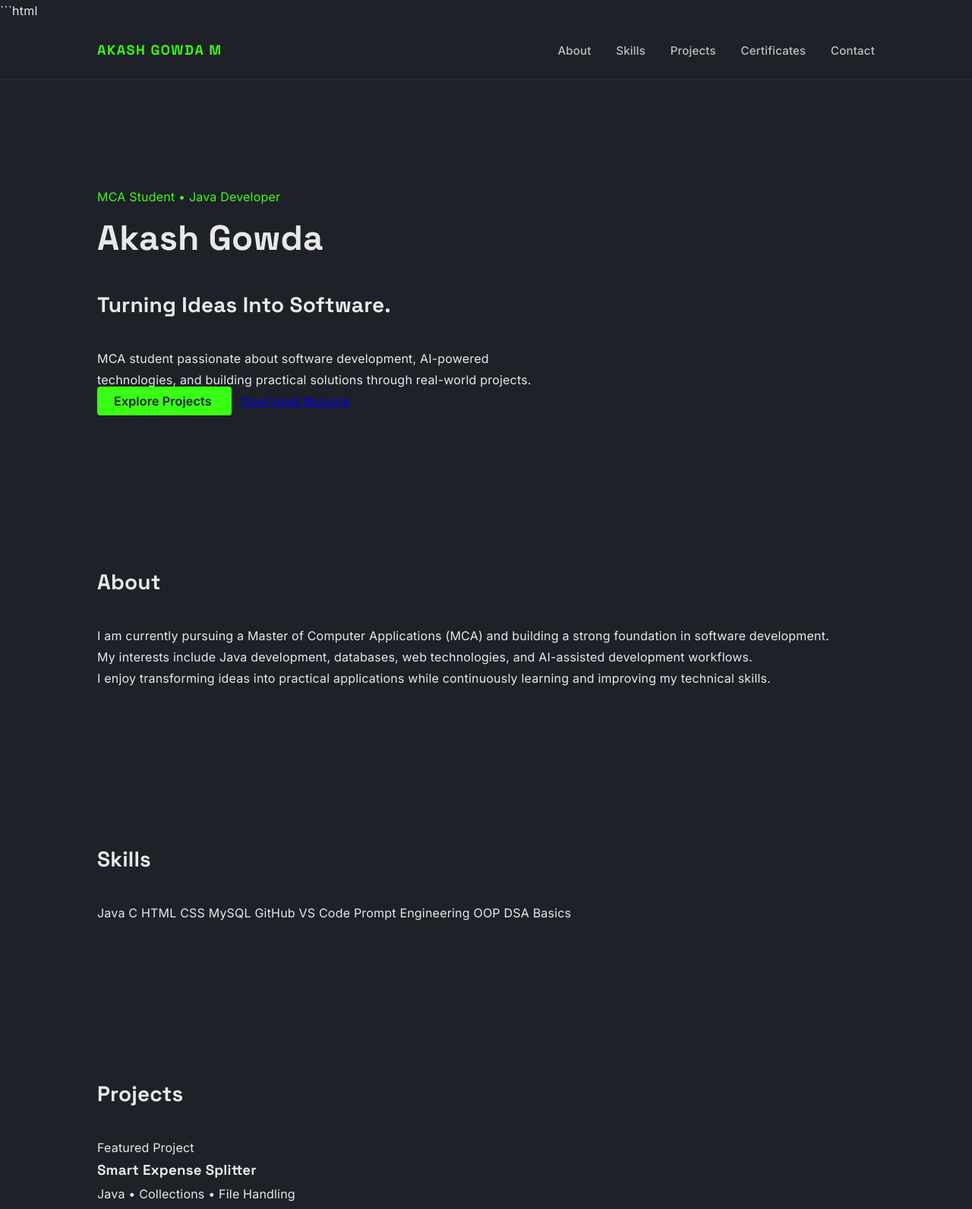
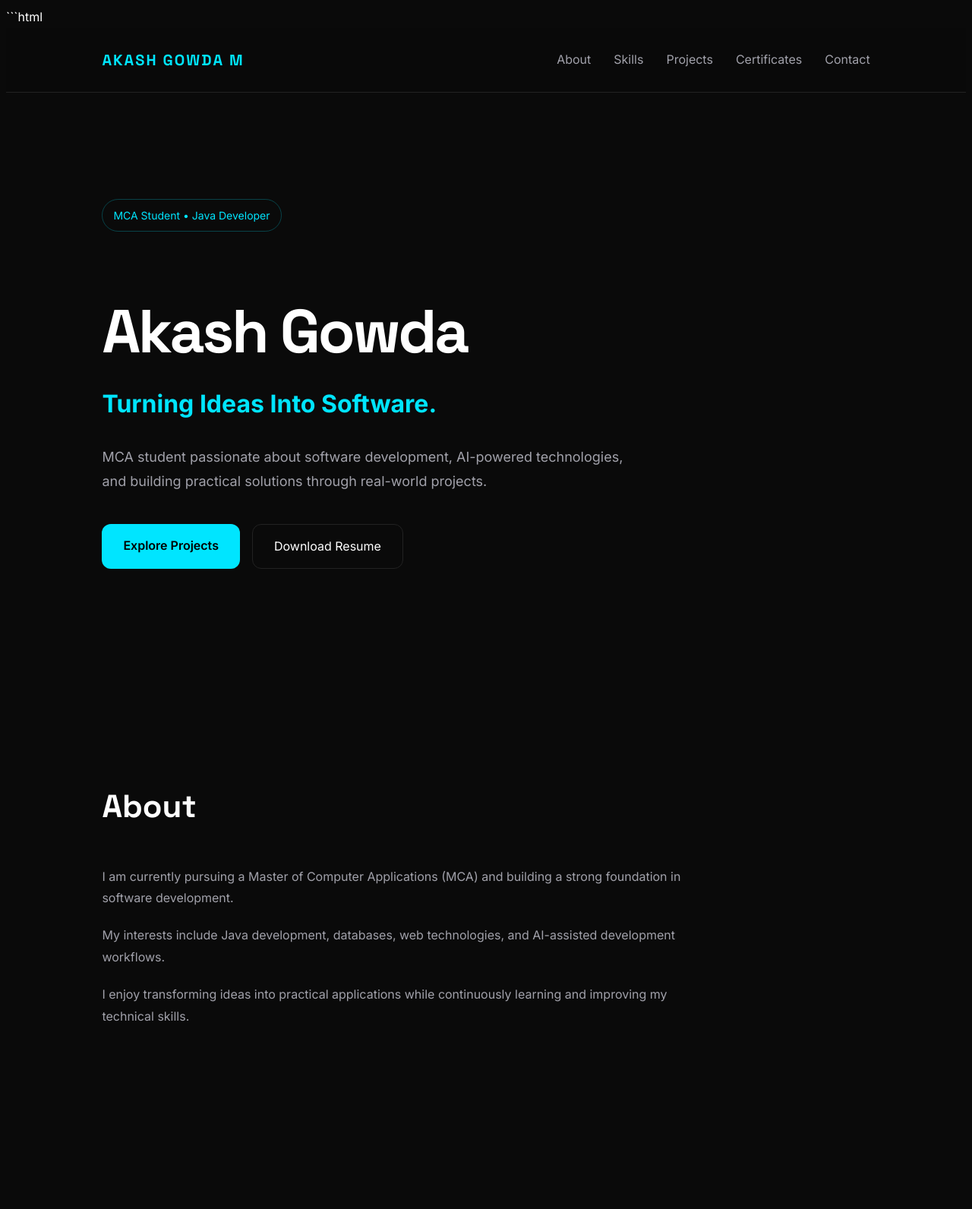
Before and after one commit to akash-gowda-737/akash-gowda-737.github.io, a plain HTML site: page index.html in a window 1280 px wide. Shown: the top 1592 px of the page at 76% size. Drawn offline with Linux system fonts and the light colour scheme.

Commit message:
Update style.css

```diff
--- a/style.css
+++ b/style.css
@@ -1,238 +1,415 @@
-/* ===============================
-   Global Reset
-================================ */
-* {
-    margin: 0;
-    padding: 0;
-    box-sizing: border-box;
+:root{
+    --bg:#0a0a0a;
+    --card:#111111;
+    --border:#222222;
+
+    --accent:#00e5ff;
+
+    --text:#ffffff;
+    --secondary:#a1a1aa;
 }
 
-/* ===============================
-   Base Styling
-================================ */
-body {
-    background: #1e2128;
-    color: #e8e8e8;
-    line-height: 1.75;
-    font-family: 'Inter', sans-serif;
-    letter-spacing: 0.2px;
+{
+    margin:0;
+    padding:0;
+    box-sizing:border-box;
 }
 
-/* Headings Typography */
-h1, h2, h3, .logo {
-    font-family: 'Space Grotesk', sans-serif;
+html{
+    scroll-behavior:smooth;
 }
 
-/* ===============================
-   Header
-================================ */
-header {
-    display: flex;
-    justify-content: space-between;
-    align-items: center;
-    padding: 22px 10%;
-    background: #1e2128;
-    position: sticky;
-    top: 0;
-    border-bottom: 1px solid #2c3038;
+body{
+    background:var(--bg);
+    color:var(--text);
+
+    font-family:'Inter',sans-serif;
+
+    line-height:1.8;
 }
 
-.logo {
-    font-weight: 600;
-    font-size: 18px;
-    color: #39ff14;
-    letter-spacing: 1.5px;
+/* HEADER */
+
+header{
+    position:sticky;
+    top:0;
+    z-index:1000;
+
+    display:flex;
+    justify-content:space-between;
+    align-items:center;
+
+    padding:24px 10%;
+
+    background:rgba(10,10,10,.95);
+
+    backdrop-filter:blur(10px);
+
+    border-bottom:1px solid var(--border);
 }
 
-/* ===============================
-   Navigation
-================================ */
-nav a {
-    margin-left: 28px;
-    text-decoration: none;
-    color: #bfbfbf;
-    font-weight: 500;
-    position: relative;
-    font-size: 15px;
+.logo{
+    font-family:'Space Grotesk',sans-serif;
+    font-size:20px;
+    font-weight:700;
+
+    color:var(--accent);
+
+    letter-spacing:2px;
 }
 
-nav a::after {
-    content: "";
-    position: absolute;
-    width: 0%;
-    height: 1px;
-    bottom: -5px;
-    left: 0;
-    background-color: #39ff14;
-    transition: width 0.3s ease;
+nav{
+    display:flex;
+    gap:30px;
 }
 
-nav a:hover::after {
-    width: 100%;
+nav a{
+    color:var(--secondary);
+
+    text-decoration:none;
+
+    transition:.3s;
 }
 
-nav a:hover {
-    color: #39ff14;
+nav a:hover{
+    color:var(--accent);
 }
 
-/* ===============================
-   Hero Section
-================================ */
-.hero {
-    padding: 140px 10% 100px;
-    position: relative;
-    max-width: 850px;
+/* HERO */
+
+.hero{
+    padding:140px 10%;
+    max-width:1000px;
 }
 
-.hero-glow {
-    position: absolute;
-    top: -180px;
-    left: 50%;
-    transform: translateX(-50%);
-    width: 600px;
-    height: 600px;
-    background: radial-gradient(circle, rgba(57,255,20,0.10) 0%, transparent 70%);
-    z-index: -1;
+.hero-tag{
+    display:inline-block;
+
+    color:var(--accent);
+
+    border:1px solid rgba(0,229,255,.25);
+
+    padding:8px 14px;
+
+    border-radius:999px;
+
+    margin-bottom:25px;
+
+    font-size:14px;
 }
 
-.hero h1 {
-    font-size: 46px;
-    font-weight: 700;
-    margin-bottom: 24px;
+.hero h1{
+    font-family:'Space Grotesk',sans-serif;
+
+    font-size:80px;
+
+    line-height:1;
+
+    letter-spacing:-3px;
+
+    margin-bottom:15px;
 }
 
-.hero span {
-    color: #39ff14;
+.hero h2{
+    font-size:32px;
+
+    color:var(--accent);
+
+    margin-bottom:25px;
 }
 
-.hero-sub {
-    color: #cfcfcf;
-    margin-bottom: 36px;
-    max-width: 650px;
-    font-size: 18px;
+.hero-description{
+    max-width:700px;
+
+    color:var(--secondary);
+
+    font-size:18px;
+
+    margin-bottom:40px;
 }
 
-/* ===============================
-   Buttons
-================================ */
-.primary-btn {
-    padding: 9px 22px;
-    background: #39ff14;
-    color: #1e2128;
-    text-decoration: none;
-    border-radius: 4px;
-    margin-right: 12px;
-    font-weight: 600;
-    transition: 0.2s ease;
+.hero-buttons{
+    display:flex;
+    gap:16px;
+    flex-wrap:wrap;
 }
 
-.primary-btn:hover {
-    box-shadow: 0 0 12px rgba(57,255,20,0.5);
+.primary-btn{
+    background:var(--accent);
+
+    color:#000;
+
+    padding:14px 28px;
+
+    border-radius:12px;
+
+    text-decoration:none;
+
+    font-weight:600;
+
+    transition:.3s;
 }
 
-.outline-btn {
-    padding: 9px 22px;
-    border: 1px solid #39ff14;
-    color: #39ff14;
-    text-decoration: none;
-    border-radius: 4px;
-    font-weight: 500;
-    transition: 0.2s ease;
+.primary-btn:hover{
+    transform:translateY(-3px);
+
+    box-shadow:
+    0 0 30px rgba(0,229,255,.35);
 }
 
-.outline-btn:hover {
-    background: #39ff14;
-    color: #1e2128;
+.secondary-btn{
+    border:1px solid var(--border);
+
+    color:#fff;
+
+    padding:14px 28px;
+
+    border-radius:12px;
+
+    text-decoration:none;
+
+    transition:.3s;
 }
 
-/* ===============================
-   Sections
-================================ */
-.section {
-    padding: 100px 10%;
+.secondary-btn:hover{
+    border-color:var(--accent);
+
+    color:var(--accent);
 }
 
-.narrow {
-    max-width: 720px;
+/* SECTION */
+
+.section{
+    padding:100px 10%;
 }
 
-h2 {
-    margin-bottom: 32px;
-    font-weight: 600;
-    font-size: 28px;
+.section-title{
+    font-family:'Space Grotesk',sans-serif;
+
+    font-size:42px;
+
+    margin-bottom:40px;
 }
 
-/* ===============================
-   Grid Layout
-================================ */
-.grid {
-    display: grid;
-    grid-template-columns: repeat(auto-fit, minmax(260px, 1fr));
-    gap: 26px;
+/* ABOUT */
+
+.about-content{
+    max-width:800px;
 }
 
-/* ===============================
-   Cards
-================================ */
-.card {
-    background: #252932;
-    padding: 24px;
-    border-radius: 8px;
-    transition: 0.25s ease;
+.about-content p{
+    color:var(--secondary);
+
+    margin-bottom:20px;
 }
 
-.card:hover {
-    border: 1px solid #39ff14;
-    transform: translateY(-4px);
+/* SKILLS */
+
+.skills-container{
+    display:flex;
+    flex-wrap:wrap;
+    gap:14px;
 }
 
-.highlight {
-    border: 1px solid #39ff14;
+.skill-tag{
+    background:var(--card);
+
+    border:1px solid var(--border);
+
+    color:#fff;
+
+    padding:12px 18px;
+
+    border-radius:999px;
+
+    transition:.3s;
 }
 
-.stack {
-    font-size: 12px;
-    color: #39ff14;
-    margin-bottom: 10px;
-    font-weight: 500;
-    letter-spacing: 0.5px;
+.skill-tag:hover{
+    border-color:var(--accent);
+
+    color:var(--accent);
 }
 
-/* ===============================
-   Certifications (Simple)
-================================ */
-.cert-list {
-    list-style: none;
-    padding-left: 0;
-    max-width: 600px;
+/* PROJECTS */
+
+.projects-grid{
+    display:grid;
+
+    grid-template-columns:
+    repeat(auto-fit,minmax(320px,1fr));
+
+    gap:24px;
 }
 
-.cert-list li {
-    margin-bottom: 12px;
-    color: #d0d0d0;
-    font-size: 15px;
+.project-card{
+    background:var(--card);
+
+    border:1px solid var(--border);
+
+    border-radius:18px;
+
+    padding:28px;
+
+    transition:.3s;
 }
 
-/* ===============================
-   Links
-================================ */
-.link {
-    color: #39ff14;
-    text-decoration: none;
-    transition: 0.2s ease;
+.project-card:hover{
+    transform:translateY(-5px);
+
+    border-color:var(--accent);
+
+    box-shadow:
+    0 0 25px rgba(0,229,255,.12);
 }
 
-.link:hover {
-    text-decoration: underline;
+.project-card h3{
+    margin-bottom:10px;
+
+    font-size:22px;
 }
 
-/* ===============================
-   Footer
-================================ */
-footer {
-    text-align: center;
-    padding: 40px;
-    border-top: 1px solid #2c3038;
-    color: #888;
-    font-size: 14px;
+.project-card p{
+    color:var(--secondary);
 }
+
+.tech-stack{
+    color:var(--accent)!important;
+
+    margin-bottom:15px;
+
+    font-size:14px;
+}
+
+.featured{
+    border-color:
+    rgba(0,229,255,.35);
+}
+
+.featured-label{
+    color:var(--accent);
+
+    font-size:13px;
+
+    text-transform:uppercase;
+
+    letter-spacing:1px;
+
+    display:block;
+
+    margin-bottom:12px;
+}
+
+/* CERTIFICATES */
+
+.certificate-grid{
+    display:grid;
+
+    grid-template-columns:
+    repeat(auto-fit,minmax(260px,1fr));
+
+    gap:20px;
+}
+
+.certificate-card{
+    background:var(--card);
+
+    border:1px solid var(--border);
+
+    border-radius:16px;
+
+    padding:24px;
+
+    transition:.3s;
+}
+
+.certificate-card:hover{
+    border-color:var(--accent);
+}
+
+.certificate-card span{
+    color:var(--secondary);
+
+    font-size:14px;
+}
+
+/* CONTACT */
+
+.contact-container{
+    display:flex;
+    flex-direction:column;
+    gap:15px;
+}
+
+.contact-container a{
+    color:var(--accent);
+
+    text-decoration:none;
+}
+
+.contact-container a:hover{
+    text-decoration:underline;
+}
+
+/* FOOTER */
+
+footer{
+    border-top:1px solid var(--border);
+
+    text-align:center;
+
+    padding:60px 20px;
+}
+
+.footer-logo{
+    font-family:'Space Grotesk',sans-serif;
+
+    font-size:24px;
+
+    color:var(--accent);
+
+    margin-bottom:15px;
+}
+
+footer p{
+    color:var(--secondary);
+
+    margin-bottom:8px;
+}
+
+/* MOBILE */
+
+@media(max-width:768px){
+
+    nav{
+        display:none;
+    }
+
+    header{
+        padding:20px;
+    }
+
+    .hero{
+        padding:100px 20px;
+    }
+
+    .section{
+        padding:80px 20px;
+    }
+
+    .hero h1{
+        font-size:52px;
+    }
+
+    .hero h2{
+        font-size:24px;
+    }
+
+    .section-title{
+        font-size:32px;
+    }
+
+    .hero-description{
+        font-size:16px;
+    }
+}
```
